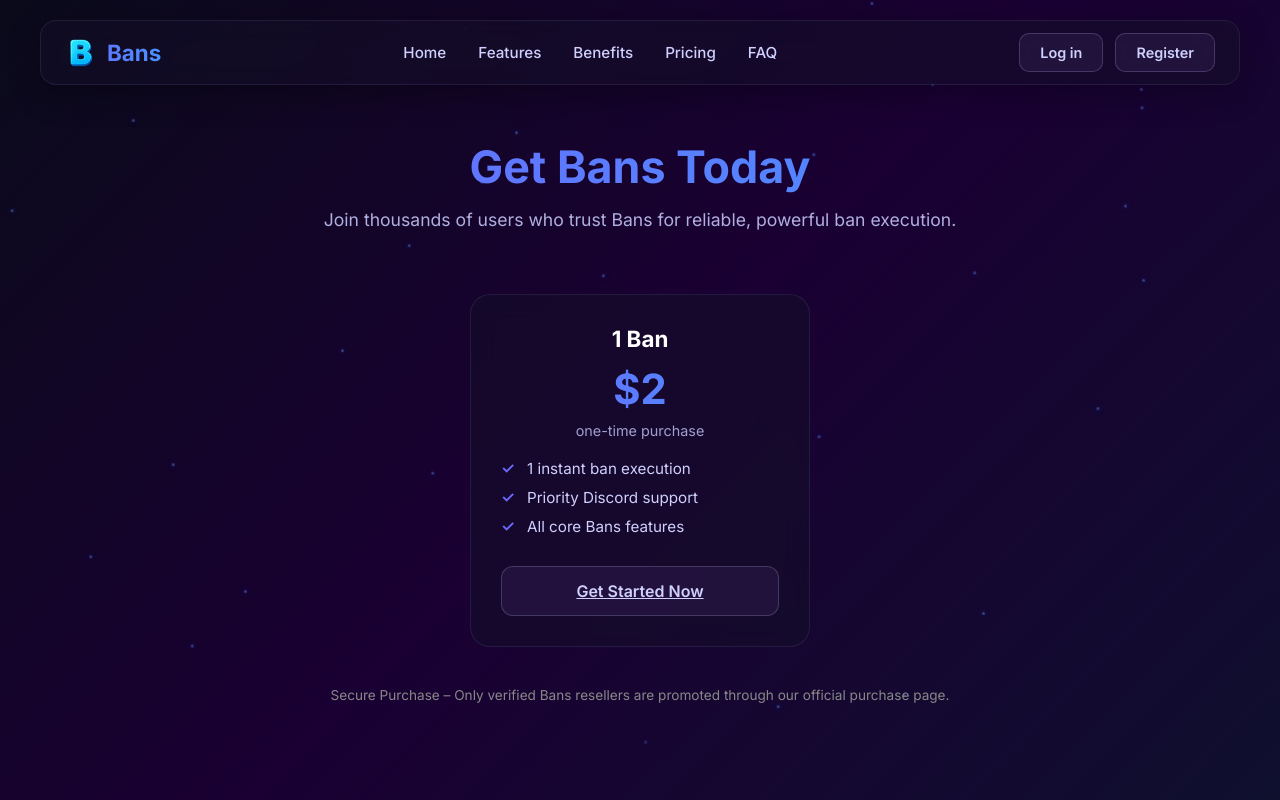
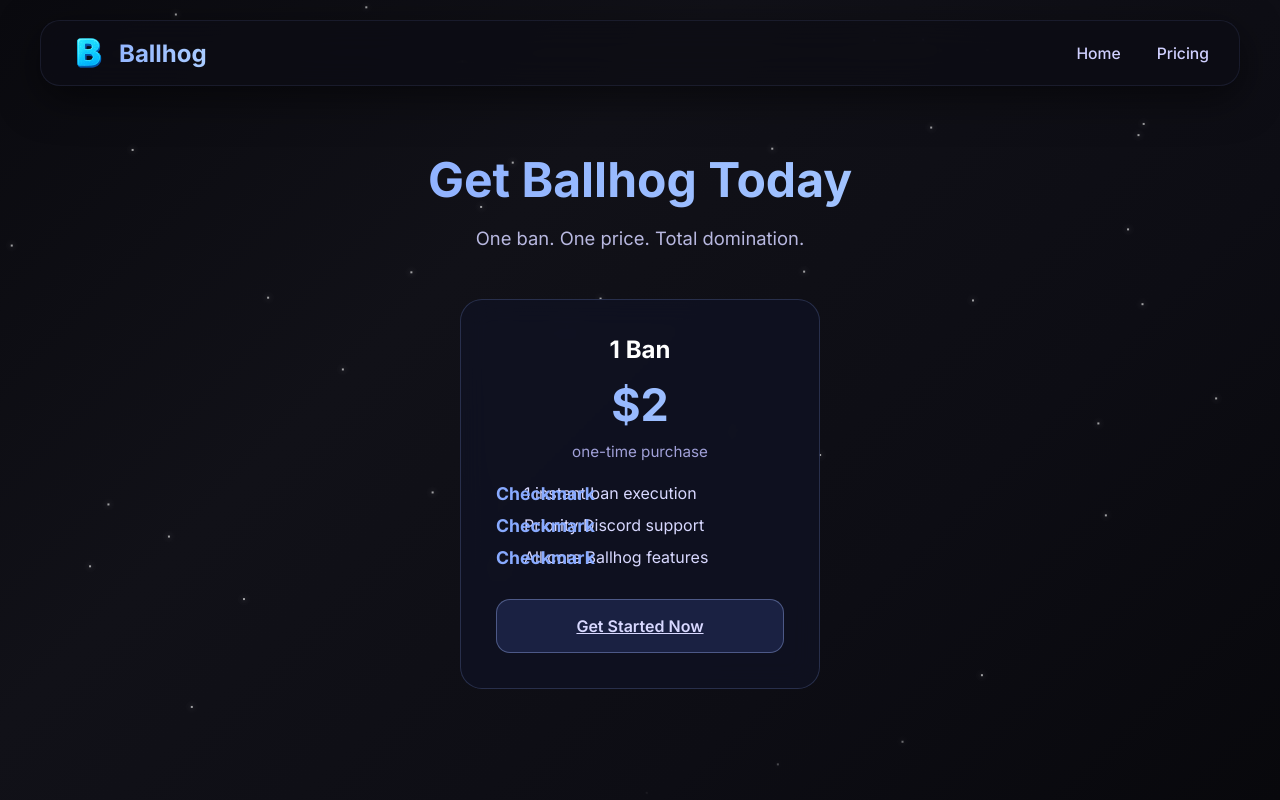
Before and after one commit to liam675/bans, a plain HTML site: page pricing.html in a window 1280 px wide. Drawn offline with Linux system fonts and the light colour scheme.

Commit message:
Update title and styling for pricing page

```diff
--- a/pricing.html
+++ b/pricing.html
@@ -3,73 +3,96 @@
 <head>
     <meta charset="UTF-8">
     <meta name="viewport" content="width=device-width, initial-scale=1.0">
-    <title>Bans – Pricing</title>
+    <title>Ballhog – Pricing</title>
     <link rel="icon" href="main.ico" type="image/x-icon">
     <link href="https://fonts.googleapis.com/css2?family=Inter:wght@400;500;600;700&display=swap" rel="stylesheet">
     <style>
         *{margin:0;padding:0;box-sizing:border-box;}
-        body{font-family:'Inter',sans-serif;background:linear-gradient(135deg,#0a0a1a 0%,#1a0033 50%,#0f0f2e 100%);background-attachment:fixed;color:#e0e0ff;min-height:100vh;position:relative;overflow:hidden;}
+        body{
+            font-family:'Inter',sans-serif;
+            background:linear-gradient(135deg,#0a0a0f 0%,#111118 35%,#0d0d14 70%,#08080c 100%);
+            background-attachment:fixed;color:#e8e8ff;min-height:100vh;position:relative;overflow:hidden;
+        }
         .particles{position:fixed;top:0;left:0;right:0;bottom:0;pointer-events:none;z-index:-1;overflow:hidden;}
-        .particle{position:absolute;width:3px;height:3px;background:rgba(100,140,255,.6);border-radius:50%;box-shadow:0 0 8px rgba(100,140,255,.4);animation:floatUp 18s infinite linear;opacity:0;}
-        .particle::before{content:'';position:absolute;width:100%;height:100%;background:inherit;border-radius:50%;filter:blur(3px);animation:pulse 3s infinite ease-in-out;}
-        @keyframes floatUp{0%{transform:translateY(100vh) translateX(0);opacity:0}10%{opacity:.7}90%{opacity:.7}100%{transform:translateY(-100px) translateX(var(--drift));opacity:0}}
-        @keyframes pulse{0%,100%{transform:scale(1);opacity:.6}50%{transform:scale(1.8);opacity:.3}}
-        .navbar{position:fixed;top:20px;left:50%;transform:translateX(-50%);width:calc(100% - 40px);max-width:1200px;background:rgba(20,15,40,.55);backdrop-filter:blur(12px);border:1px solid rgba(100,100,150,.2);border-radius:16px;padding:12px 24px;display:flex;justify-content:space-between;align-items:center;z-index:1000;box-shadow:0 8px 32px rgba(0,0,0,.3);}
-        .logo{display:flex;align-items:center;gap:10px;font-weight:700;font-size:1.4rem;background:linear-gradient(90deg,#6a6aff,#4a90ff);-webkit-background-clip:text;-webkit-text-fill-color:transparent;background-clip:text;}
-        .logo-icon{width:32px;height:32px;background:url('main.ico') center/cover no-repeat;border-radius:50%;}
-        .nav-links{display:flex;gap:32px;}
-        .nav-links a{color:#d0d0ff;text-decoration:none;font-weight:500;font-size:.95rem;transition:all .3s;position:relative;}
+        .particle{
+            position:absolute;width:2px;height:2px;background:#ffffff;
+            border-radius:50%;box-shadow:0 0 8px rgba(255,255,255,0.6);
+            animation:floatUp 18s infinite linear;opacity:0;
+        }
+        .particle::before{content:'';position:absolute;width:100%;height:100%;background:inherit;border-radius:50%;filter:blur(3px);animation:pulse 2.5s infinite ease-in-out;}
+        @keyframes floatUp{0%{transform:translateY(100vh) translateX(0);opacity:0}10%{opacity:0.8}90%{opacity:0.8}100%{transform:translateY(-100px) translateX(var(--drift));opacity:0}}
+        @keyframes pulse{0%,100%{transform:scale(1);opacity:0.7}50%{transform:scale(1.8);opacity:0.3}}
+        .navbar{
+            position:fixed;top:20px;left:50%;transform:translateX(-50%);
+            width:calc(100% - 40px);max-width:1200px;
+            background:rgba(12,12,20,0.75);backdrop-filter:blur(16px);
+            border:1px solid rgba(80,90,140,0.2);border-radius:20px;
+            padding:14px 30px;display:flex;justify-content:space-between;align-items:center;
+            z-index:1000;box-shadow:0 12px 40px rgba(0,0,0,0.5);
+        }
+        .logo{display:flex;align-items:center;gap:12px;font-weight:700;font-size:1.5rem;
+            background:linear-gradient(90deg,#88aaff,#aaccff);-webkit-background-clip:text;
+            -webkit-text-fill-color:transparent;background-clip:text;
+        }
+        .logo-icon{width:36px;height:36px;background:url('main.ico') center/cover;border-radius:50%;}
+        .nav-links{display:flex;gap:36px;}
+        .nav-links a{color:#d0d0ff;text-decoration:none;font-weight:500;font-size:0.98rem;transition:all .3s;position:relative;}
         .nav-links a:hover{color:#fff;transform:translateY(-1px);}
-        .nav-links a::after{content:'';position:absolute;bottom:-6px;left:0;width:0;height:2px;background:linear-gradient(90deg,#6a6aff,#4a90ff);transition:width .3s;}
+        .nav-links a::after{content:'';position:absolute;bottom:-8px;left:0;width:0;height:2px;
+            background:linear-gradient(90deg,#88aaff,#aaccff);transition:width .3s;}
         .nav-links a:hover::after{width:100%;}
-        .auth-buttons{display:flex;gap:12px;}
-        .btn{padding:10px 20px;border-radius:10px;font-weight:600;font-size:.9rem;cursor:pointer;transition:all .4s cubic-bezier(.175,.885,.32,1.275);text-decoration:none;display:inline-flex;align-items:center;gap:8px;backdrop-filter:blur(8px);}
-        .btn-login,.btn-register{background:rgba(50,30,80,.45);color:#d0d0ff;border:1.5px solid rgba(150,150,200,.3);}
-        .btn-login:hover,.btn-register:hover{background:rgba(70,50,110,.6);border-color:#8a6aff;color:#fff;transform:translateY(-2px);box-shadow:0 8px 20px rgba(106,106,255,.25);}
-        .container{max-width:900px;margin:0 auto;padding:140px 20px 80px;text-align:center;}
-        .header{margin-bottom:40px;}
-        .title{font-size:2.8rem;font-weight:800;background:linear-gradient(90deg,#6a6aff,#4a90ff);-webkit-background-clip:text;-webkit-text-fill-color:transparent;background-clip:text;margin-bottom:12px;}
-        .subtitle{font-size:1.1rem;color:#b0b0e0;max-width:700px;margin:0 auto;line-height:1.6;}
-        .plans{display:flex;justify-content:center;gap:30px;flex-wrap:wrap;margin-top:60px;}
-        .plan{background:rgba(20,15,40,.55);backdrop-filter:blur(12px);border:1px solid rgba(100,100,150,.2);border-radius:20px;padding:30px;width:340px;position:relative;overflow:hidden;transition:transform .4s,box-shadow .4s;}
-        .plan:hover{transform:translateY(-12px);box-shadow:0 20px 40px rgba(106,106,255,.3);}
-        .plan-title{font-size:1.4rem;font-weight:700;margin-bottom:12px;color:#fff;}
-        .price{font-size:2.6rem;font-weight:800;background:linear-gradient(90deg,#6a6aff,#4a90ff);-webkit-background-clip:text;-webkit-text-fill-color:transparent;background-clip:text;margin-bottom:8px;}
-        .price-sub{font-size:.9rem;color:#a0a0d0;margin-bottom:20px;}
-        .features{list-style:none;text-align:left;margin-bottom:30px;}
-        .features li{position:relative;padding-left:26px;margin-bottom:10px;color:#d0d0ff;font-size:.95rem;}
-        .features li::before{content:'✓';position:absolute;left:0;color:#6a6aff;font-weight:bold;}
-        .btn-plan{width:100%;padding:14px;background:rgba(50,30,80,.45);color:#d0d0ff;border:1.5px solid rgba(150,150,200,.3);border-radius:12px;font-weight:600;transition:all .4s;display:flex;align-items:center;justify-content:center;gap:8px;}
-        .btn-plan:hover{background:rgba(70,50,110,.6);border-color:#8a6aff;color:#fff;transform:translateY(-2px);box-shadow:0 8px 20px rgba(106,106,255,.25);}
-        .secure{margin-top:40px;font-size:.85rem;color:#888;}
+        .container{max-width:900px;margin:0 auto;padding:150px 20px 90px;text-align:center;}
+        .header{margin-bottom:45px;}
+        .title{font-size:3rem;font-weight:800;
+            background:linear-gradient(90deg,#88aaff,#aaccff);
+            -webkit-background-clip:text;-webkit-text-fill-color:transparent;background-clip:text;
+            margin-bottom:14px;}
+        .subtitle{font-size:1.15rem;color:#b8b8e0;max-width:700px;margin:0 auto;line-height:1.7;}
+        .plan{
+            background:rgba(15,18,35,0.75);backdrop-filter:blur(14px);
+            border:1px solid rgba(100,120,180,0.3);border-radius:22px;
+            padding:35px;width:360px;margin:0 auto;
+            transition:transform .4s,box-shadow .4s;
+        }
+        .plan:hover{transform:translateY(-14px);box-shadow:0 25px 50px rgba(136,170,255,0.35);}
+        .plan-title{font-size:1.5rem;font-weight:700;margin-bottom:14px;color:#fff;}
+        .price{font-size:2.8rem;font-weight:800;
+            background:linear-gradient(90deg,#88aaff,#aaccff);
+            -webkit-background-clip:text;-webkit-text-fill-color:transparent;background-clip:text;
+            margin-bottom:10px;}
+        .price-sub{font-size:0.95rem;color:#a0a0d8;margin-bottom:22px;}
+        .features{list-style:none;text-align:left;margin-bottom:32px;}
+        .features li{position:relative;padding-left:28px;margin-bottom:12px;color:#d8d8ff;font-size:1rem;}
+        .features li::before{content:'Checkmark';position:absolute;left:0;color:#88aaff;font-weight:bold;font-size:1.1rem;}
+        .btn-plan{
+            width:100%;padding:16px;background:rgba(35,45,90,0.6);color:#d8d8ff;
+            border:1.5px solid rgba(140,160,220,0.45);border-radius:14px;
+            font-weight:600;transition:all .4s;display:flex;align-items:center;
+            justify-content:center;gap:10px;
+        }
+        .btn-plan:hover{
+            background:rgba(55,70,130,0.85);border-color:#88aaff;color:#fff;
+            transform:translateY(-3px);box-shadow:0 10px 28px rgba(136,170,255,0.4);
+        }
     </style>
 </head>
 <body>
     <div class="particles" id="particles"></div>
 
     <nav class="navbar">
-        <div class="logo"><div class="logo-icon"></div>Bans</div>
+        <div class="logo"><div class="logo-icon"></div>Ballhog</div>
         <div class="nav-links">
             <a href="index.html">Home</a>
-            <a href="#features">Features</a>
-            <a href="#benefits">Benefits</a>
             <a href="pricing.html">Pricing</a>
-            <a href="#faq">FAQ</a>
-        </div>
-        <div class="auth-buttons">
-            <a href="login.html" class="btn btn-login">Log in</a>
-            <a href="register.html" class="btn btn-register">Register</a>
         </div>
     </nav>
 
     <div class="container">
         <div class="header">
-            <h1 class="title">Get Bans Today</h1>
-            <p class="subtitle">Join thousands of users who trust Bans for reliable, powerful ban execution.</p>
+            <h1 class="title">Get Ballhog Today</h1>
+            <p class="subtitle">One ban. One price. Total domination.</p>
         </div>
 
-        <div class="plans">
-            <!-- ONLY ONE PLAN -->
         <div class="plan">
             <h3 class="plan-title">1 Ban</h3>
             <div class="price">$2</div>
@@ -77,21 +100,18 @@
             <ul class="features">
                 <li>1 instant ban execution</li>
                 <li>Priority Discord support</li>
-                    <li>All core Bans features</li>
+                <li>All core Ballhog features</li>
             </ul>
             <a href="#" class="btn-plan">Get Started Now</a>
         </div>
     </div>
 
-        <p class="secure">Secure Purchase – Only verified Bans resellers are promoted through our official purchase page.</p>
-    </div>
-
     <script>
-        const pc=document.getElementById('particles'),cnt=35;
+        const pc=document.getElementById('particles'),cnt=45;
         for(let i=0;i<cnt;i++)create();
         function create(){
             const p=document.createElement('div');p.className='particle';
-            const x=Math.random()*innerWidth,d=(Math.random()-.5)*200,del=Math.random()*18,dur=15+Math.random()*10;
+            const x=Math.random()*innerWidth,d=(Math.random()-.5)*220,del=Math.random()*18,dur=16+Math.random()*10;
             p.style.left=x+'px';p.style.setProperty('--drift',d+'px');
             p.style.animationDelay='-'+del+'s';p.style.animationDuration=dur+'s';
             pc.appendChild(p);
```
Lines whose indentation alone changed are shown as unchanged.
